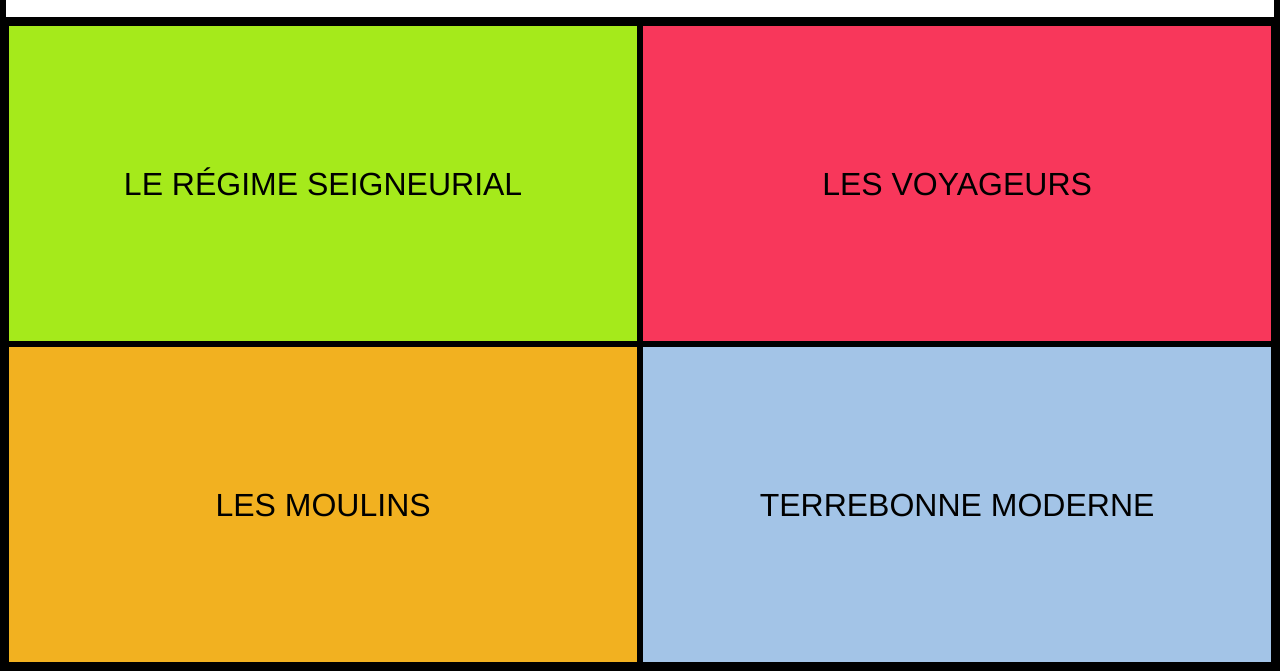
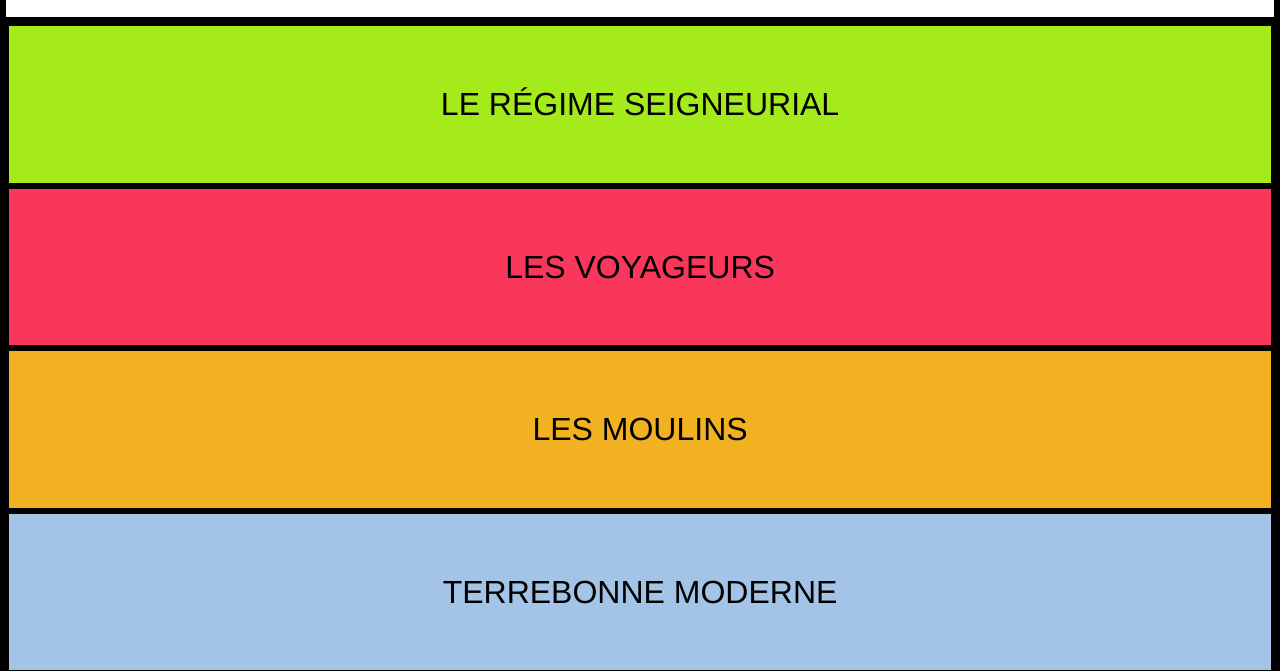
Before and after one commit to apaquet-sodect/sodect-quiz, a plain HTML site: page index.html in a window 1280 px wide. Shown: the part 129-800 px from the top of the page. Drawn offline with Linux system fonts and the light colour scheme.

Commit message:
nuevo home

```diff
--- a/index.html
+++ b/index.html
@@ -29,11 +29,17 @@
             </div>
         </header>
         <main v-bind:class="capsule" v-bind:style="{ right: message.show ? '100vw' : '0px' }">
-            <div v-if="capsule=='menu'">
+            <!-- <div v-if="capsule=='menu'">
                 <div><a href="#" @click="capsule='seigneurie';game=1">LE RÉGIME SEIGNEURIAL</a></div>
                 <div><a href="#" @click="capsule='voyageurs';game=1">LES VOYAGEURS</a></div>
                 <div><a href="#" @click="capsule='moulins';game=1">LES MOULINS</a></div>
                 <div><a href="#" @click="capsule='moderne';game=1">TERREBONNE MODERNE</a></div>
+            </div> -->
+            <div v-if="capsule=='menu'">
+                <a href="#" @click="capsule='seigneurie';game=1">LE RÉGIME SEIGNEURIAL</a>
+                <a href="#" @click="capsule='voyageurs';game=1">LES VOYAGEURS</a>
+                <a href="#" @click="capsule='moulins';game=1">LES MOULINS</a>
+                <a href="#" @click="capsule='moderne';game=1">TERREBONNE MODERNE</a>
             </div>
 
 
--- a/styles/main.less
+++ b/styles/main.less
@@ -113,15 +113,21 @@ main{
             flex-wrap: wrap;
             align-items: center;
             & > *{
-                width: calc(~"50% - 6px");
-                height: calc(~"50% - 6px");
+                // width: calc(~"50% - 6px");
+                // height: calc(~"50% - 6px");
                 text-align: center;
                 font-size: 2em;
-
                 border: 3px solid black;
                 display: flex;
                 justify-content: center;
                 align-items: center;
+                width: calc(~"100vw - 15px");
+                height: calc(~"25% - 4px");
+                transition: all .2s;
+                &:hover{
+                    text-decoration: none;
+                    transform: scale(1.2);
+                }
                 &:nth-of-type(1){
                     background: @verde;
                 }
```
Also changed, not shown: styles/main.css.
